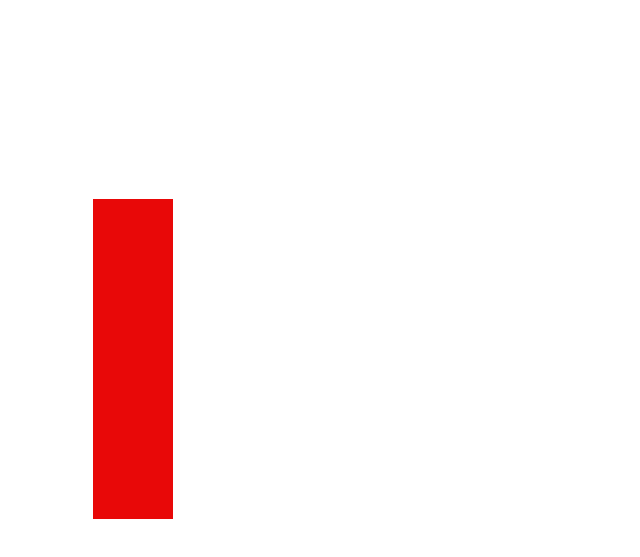
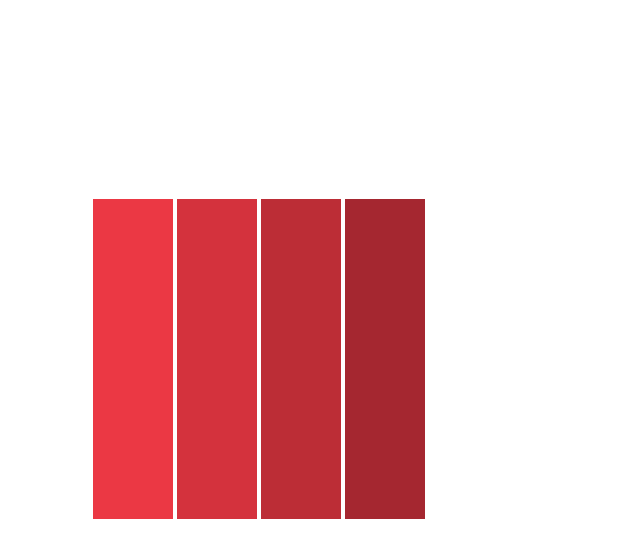
Before and after one commit to senthanal/token-sync, a website: page token-app/index.html in a window 1280 px wide. Shown: the part 79-636 px from the top of the page, without its empty margins (171-811 px from the left). Drawn offline with Linux system fonts and the light colour scheme.

Commit message:
Chore: Update CSS variables

```diff
--- a/token-app/variables.css
+++ b/token-app/variables.css
@@ -3,5 +3,8 @@
  */
 
 :root {
-  --global-primary-900: #e80808;
+  --global-primary-900: #eb3844;
+  --global-primary-800: #d4323d;
+  --global-primary-700: #bc2d36;
+  --global-primary-600: #a52730;
 }
--- a/token-lib/css/variables.css
+++ b/token-lib/css/variables.css
@@ -3,6 +3,9 @@
  */
 
 :root {
-  --global-primary-900: #e80808;
+  --global-primary-900: #eb3844;
+  --global-primary-800: #d4323d;
+  --global-primary-700: #bc2d36;
+  --global-primary-600: #a52730;
 }
 .github{}
--- a/token-lib/scss/_variables.scss
+++ b/token-lib/scss/_variables.scss
@@ -1,4 +1,7 @@
 
 // Do not edit directly, this file was auto-generated.
 
-$global-primary-900: #e80808;
+$global-primary-900: #eb3844;
+$global-primary-800: #d4323d;
+$global-primary-700: #bc2d36;
+$global-primary-600: #a52730;
--- a/token-lib/ts/variables.d.ts
+++ b/token-lib/ts/variables.d.ts
@@ -3,3 +3,6 @@
  */
 
 export const GlobalPrimary900: string;
+export const GlobalPrimary800: string;
+export const GlobalPrimary700: string;
+export const GlobalPrimary600: string;
--- a/token-lib/ts/variables.js
+++ b/token-lib/ts/variables.js
@@ -2,4 +2,7 @@
  * Do not edit directly, this file was auto-generated.
  */
 
-export const GlobalPrimary900 = "#e80808";
+export const GlobalPrimary900 = "#eb3844";
+export const GlobalPrimary800 = "#d4323d";
+export const GlobalPrimary700 = "#bc2d36";
+export const GlobalPrimary600 = "#a52730";
```
